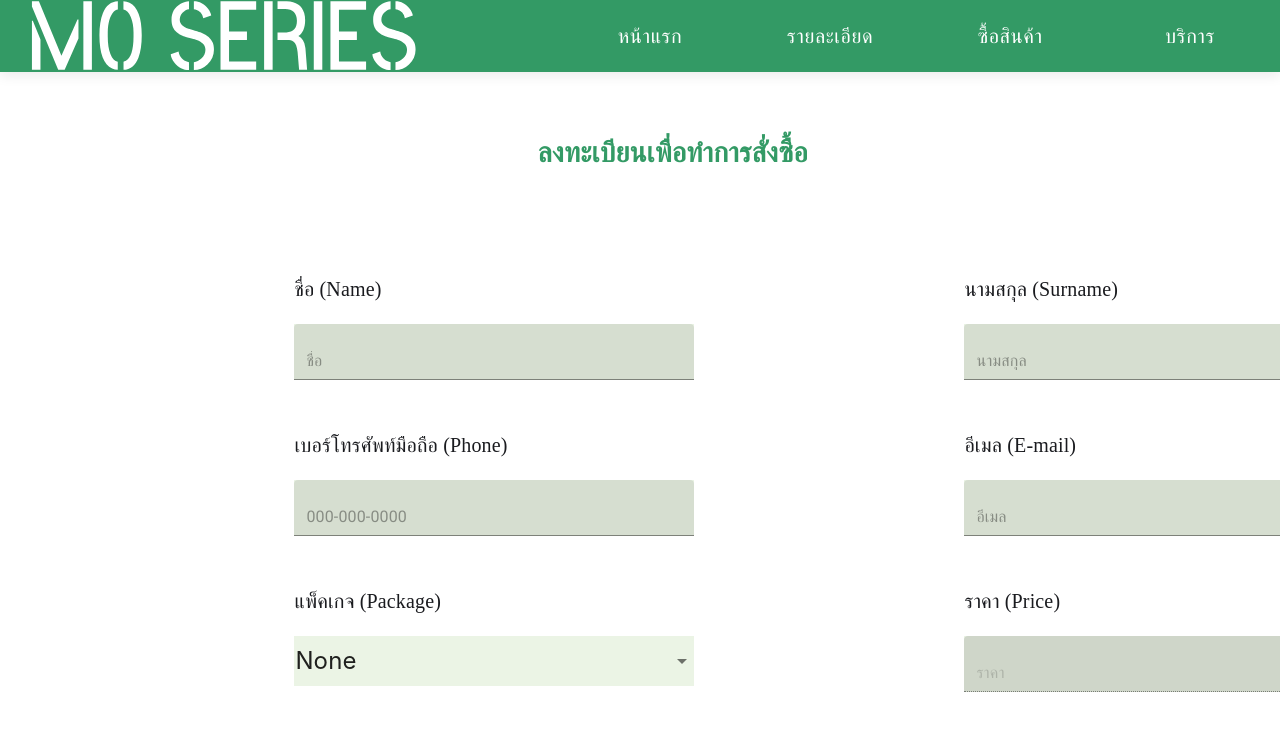
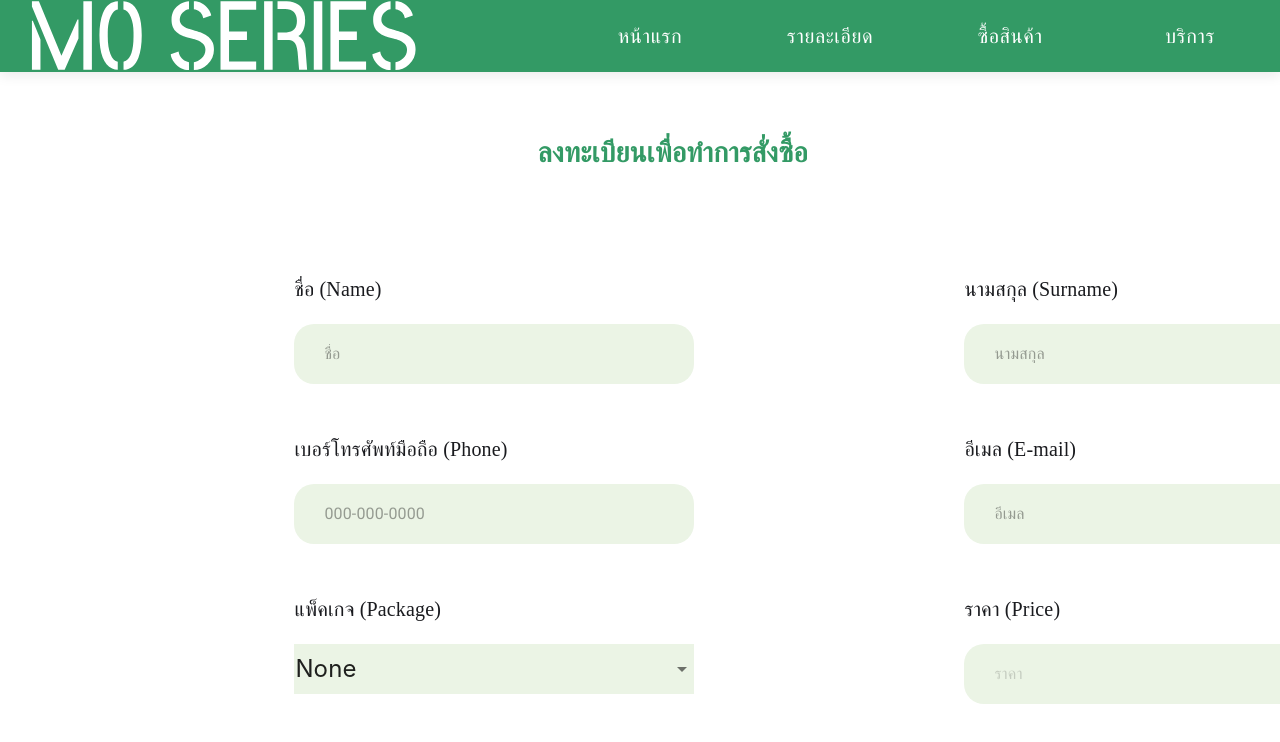
Before and after one commit to DomeNTPS/sale-page, a Next.js app: page /buy in a window 1280 px wide. Shown: the top 742 px of the page. Built offline with nearby package versions, Linux system fonts and the light colour scheme.

Commit message:
minor css change

```diff
--- a/pages/buy.js
+++ b/pages/buy.js
@@ -26,6 +26,7 @@ const useStyles = makeStyles((theme) => ({
   },
   root: {
     background: "#EBF4E5",
+    borderRadius: 20,
   },
   input: {
     color: "#1A1B1F",
@@ -33,7 +34,7 @@ const useStyles = makeStyles((theme) => ({
   buy: {
     background: "#339a65",
     color: "#fff",
-    borderRadius: 6,
+    borderRadius: 20,
     border: "6px",
     fontSize: 18,
     padding: "5px 20px",
@@ -200,21 +201,28 @@ function buy() {
         <div className="buy-from">
           <div className="buy-input">
             <div>ชื่อ (Name)</div>
-            <TextField
+            <InputBase
               id="filled-name"
               placeholder="ชื่อ"
               variant="filled"
-              style={{ width: 400, marginTop: 20 }}
+              style={{ width: 400, marginTop: 20, height: 60, paddingLeft: 30 }}
               className={classes.root}
+              inputProps={{ "aria-label": "naked" }}
             />
           </div>
           <div className="buy-input">
             <div style={{ marginLeft: 270 }}>นามสกุล (Surname)</div>
-            <TextField
+            <InputBase
               id="filled-surname"
               placeholder="นามสกุล"
               variant="filled"
-              style={{ marginLeft: 270, width: 400, marginTop: 20 }}
+              style={{
+                width: 400,
+                marginTop: 20,
+                height: 60,
+                paddingLeft: 30,
+                marginLeft: 270,
+              }}
               className={classes.root}
             />
           </div>
@@ -222,11 +230,11 @@ function buy() {
         <div className="buy-from-sub">
           <div className="buy-input">
             <div>เบอร์โทรศัพท์มือถือ (Phone)</div>
-            <TextField
+            <InputBase
               id="filled-phone"
               placeholder="000-000-0000"
               variant="filled"
-              style={{ width: 400, marginTop: 20 }}
+              style={{ width: 400, marginTop: 20, height: 60, paddingLeft: 30 }}
               className={classes.root}
               name="phonenumber"
               InputProps={{
@@ -236,11 +244,17 @@ function buy() {
           </div>
           <div className="buy-input">
             <div style={{ marginLeft: 270 }}>อีเมล (E-mail)</div>
-            <TextField
+            <InputBase
               id="filled-email"
               placeholder="อีเมล"
               variant="filled"
-              style={{ marginLeft: 270, width: 400, marginTop: 20 }}
+              style={{
+                width: 400,
+                marginTop: 20,
+                height: 60,
+                paddingLeft: 30,
+                marginLeft: 270,
+              }}
               className={classes.root}
             />
           </div>
@@ -267,12 +281,18 @@ function buy() {
           </div>
           <div className="buy-input">
             <div style={{ marginLeft: 270 }}>ราคา (Price)</div>
-            <TextField
+            <InputBase
               id="filled-price"
               placeholder="ราคา"
               value={price}
               variant="filled"
-              style={{ marginLeft: 270, width: 400, marginTop: 20 }}
+              style={{
+                width: 400,
+                marginTop: 20,
+                height: 60,
+                paddingLeft: 30,
+                marginLeft: 270,
+              }}
               className={classes.root}
               disabled={true}
             />
@@ -293,11 +313,11 @@ function buy() {
           </div>
           <div className="buy-input">
             <div style={{ marginLeft: 270 }}>ฟังก์ชั่น (Function)</div>
-            <DialogBuy packagebuy={ppackage.package} value={value}/>
+            <DialogBuy packagebuy={ppackage.package} value={value} />
           </div>
         </div>
         <div className="buy-result">
-            ราคารวม &nbsp;&nbsp;&nbsp; <div className="buy-price">{price}</div>{" "}
+          ราคารวม &nbsp;&nbsp;&nbsp; <div className="buy-price">{price}</div>{" "}
           &nbsp;&nbsp;&nbsp; บาท
         </div>
         <div className="buy-button">
```
